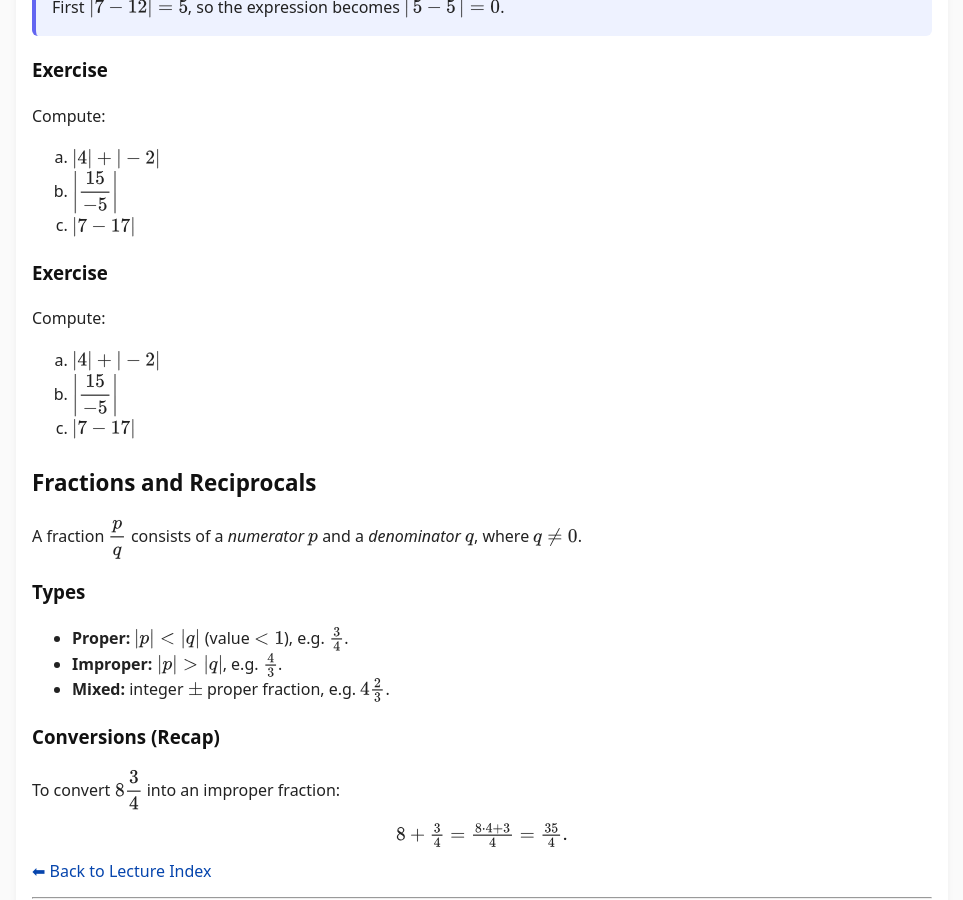
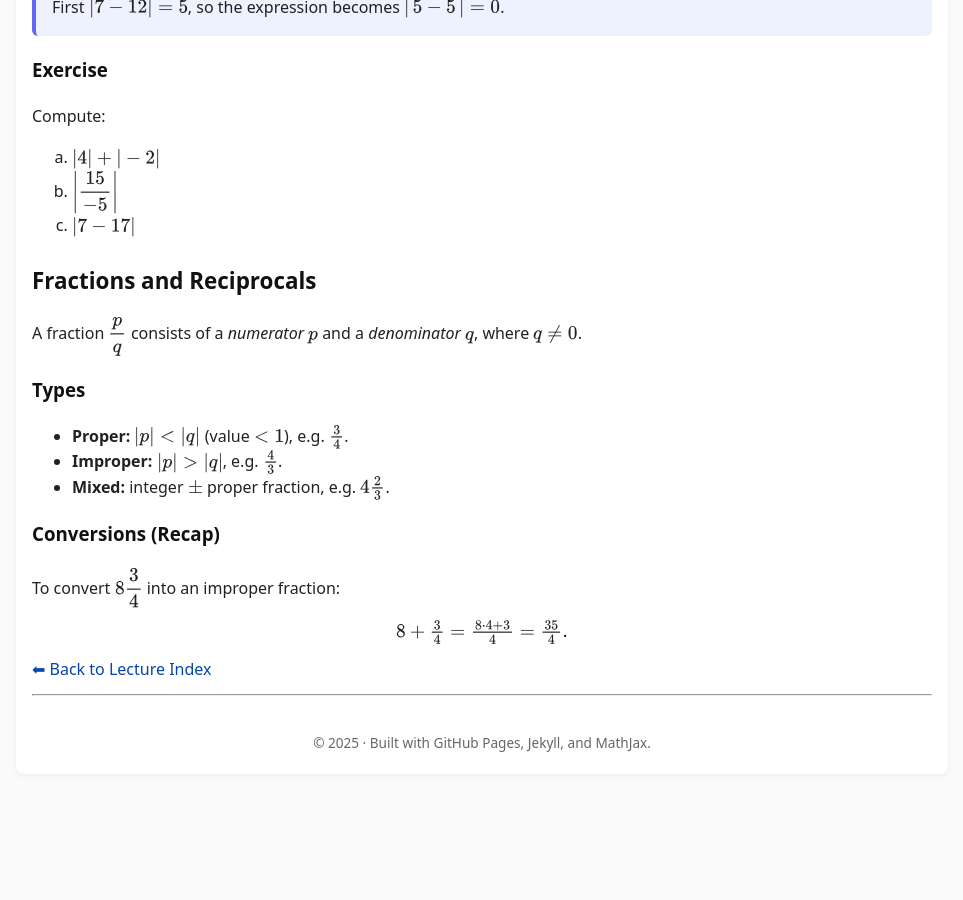
Before and after one commit to SaleemKamaludin/SaleemKamaludin.github.io, a Jekyll site: the page built from courses/math-1115/lecture-notes/lecture2.md, in a window 1280 px wide and 900 px high, scrolled down 2280 px. Shown: the whole window, without its empty margins (158-1121 px from the left). Built offline with Jekyll 4.4.1, drawn with Linux system fonts in a browser that asks for light colours; after the commit the page ends 3086 px from its top, so only the background shows below that.

Commit message:
Update lecture2.md

```diff
--- a/courses/math-1115/lecture-notes/lecture2.md
+++ b/courses/math-1115/lecture-notes/lecture2.md
@@ -157,13 +157,7 @@ The product or quotient of two numbers has a <strong>positive</strong> sign if t
   <li>\( |7 - 17| \)</li>
 </ol>
 
-<h3>Exercise</h3>
-<p>Compute:</p>
-<ol type="a">
-  <li>\( |4| + |-2| \)</li>
-  <li>\( \left|\dfrac{15}{-5}\right| \)</li>
-  <li>\( |7 - 17| \)</li>
-</ol>
+
 
 
 <h2 id="sec-fractions">Fractions and Reciprocals</h2>
```
